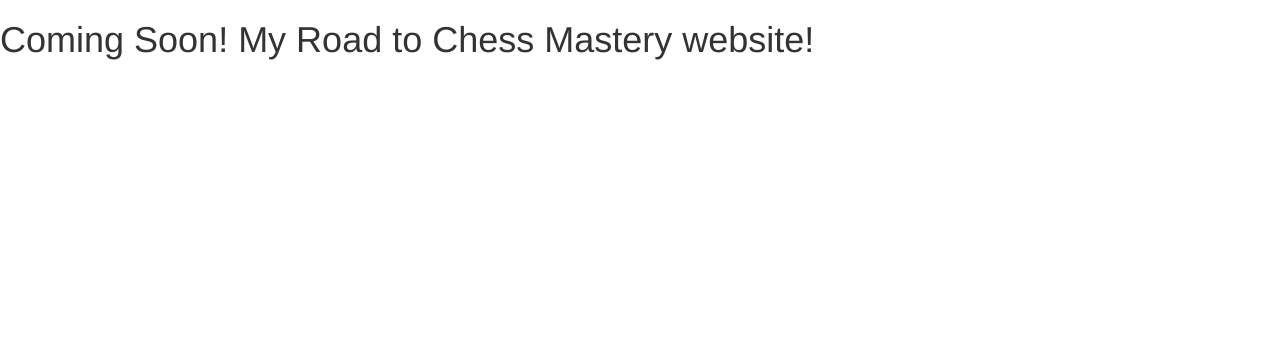
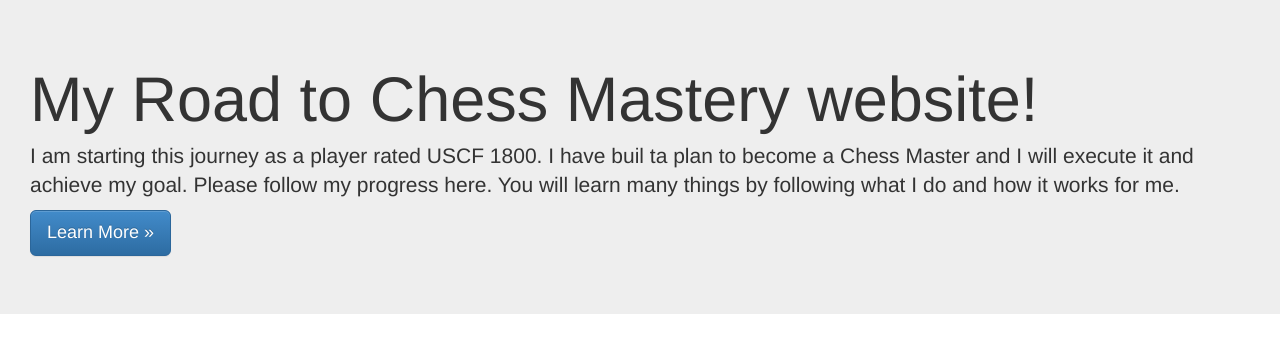
Before and after one commit to mtsi/mtsi.github.io, a plain HTML site: page index.html in a window 1280 px wide. Drawn offline with nearby package versions, Linux system fonts and the light colour scheme.

Commit message:
Continue to build my home page...fleshing out the design

```diff
--- a/index.html
+++ b/index.html
@@ -18,8 +18,11 @@
     <![endif]-->
   </head>
   <body>
-    <h1>Coming Soon! My Road to Chess Mastery website!</h1>
-
+  	<div class="jumbotron">
+    	<h1>My Road to Chess Mastery website!</h1>
+    	<p>I am starting this journey as a player rated USCF 1800. I have buil ta plan to become a Chess Master and I will execute it and achieve my goal. Please follow my progress here. You will learn many things by following what I do and how it works for me.</p>
+    	<p><a href="#" class="btn btn-primary btn-lg" role="button">Learn More &raquo;</a></p>
+	</div>
     <!-- jQuery (necessary for Bootstrap's JavaScript plugins) -->
     <script src="https://ajax.googleapis.com/ajax/libs/jquery/1.11.0/jquery.min.js"></script>
     <!-- Include all compiled plugins (below), or include individual files as needed -->
```
